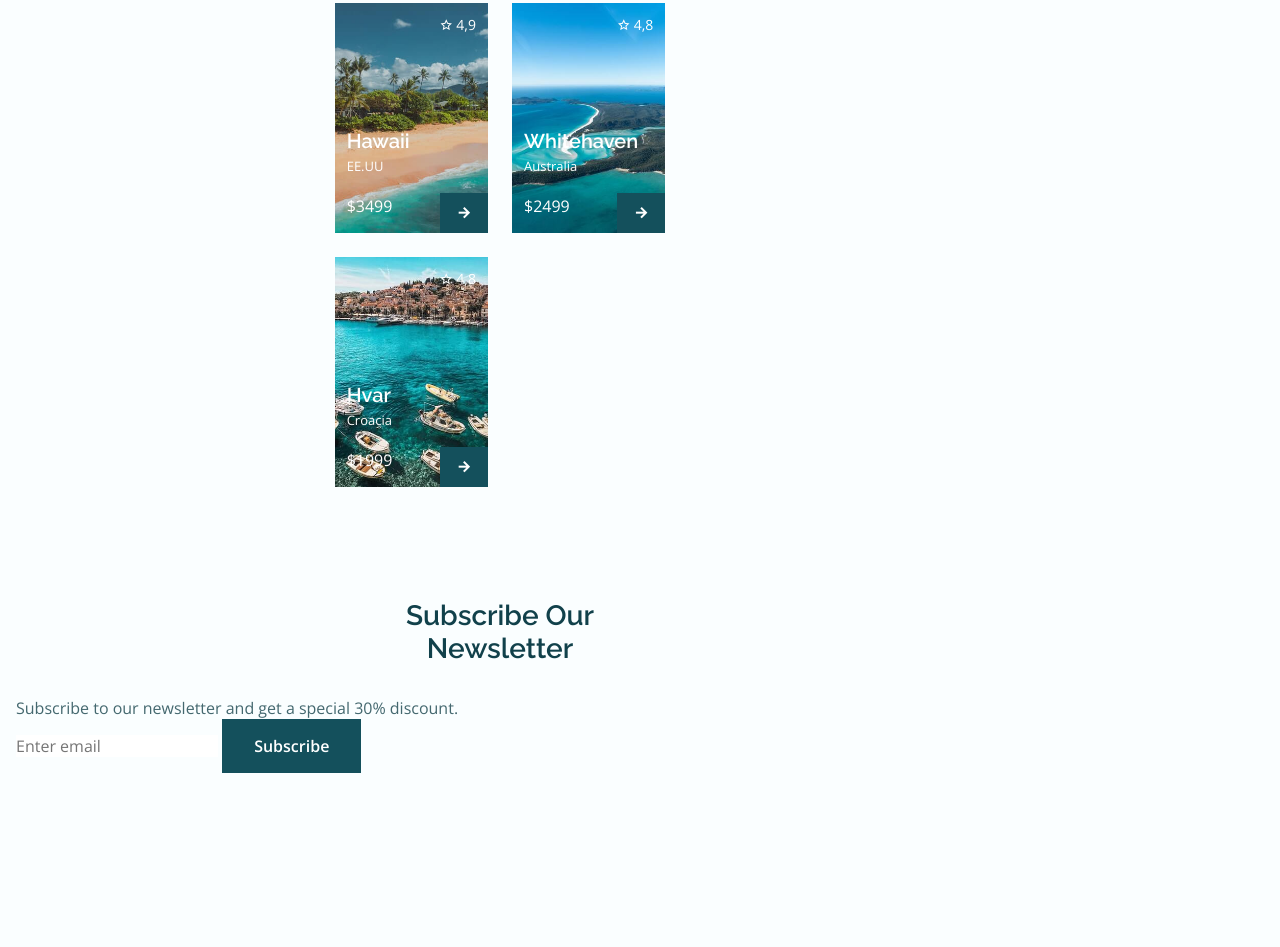
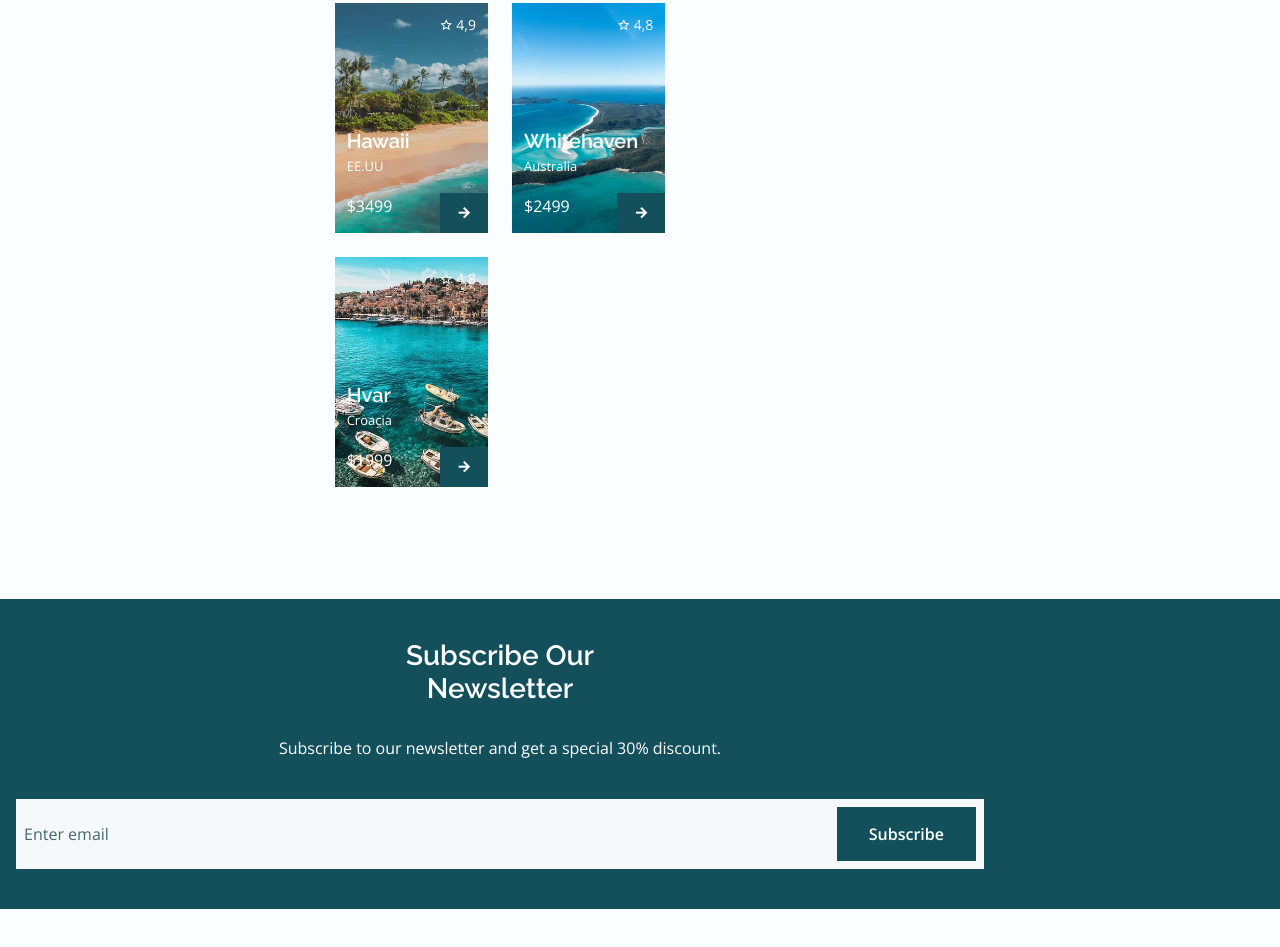
Before and after one commit to Sergey-Reshetnikov/travel-website, a plain HTML site: page index.html in a window 1280 px wide. Shown: the part 3315-4262 px from the top of the page. Before the commit the page ends 4128 px from the top, so only its background shows below. Drawn offline with nearby package versions, Linux system fonts and the light colour scheme.

Commit message:
style: finish styling the section subscribe

```diff
--- a/assets/css/style.css
+++ b/assets/css/style.css
@@ -614,3 +614,39 @@ button:hover {
 .place__card:hover .place__img {
   transform: var(--img-scale);
 }
+
+
+/* =========================================SUBSCRIBE========================== */
+
+.subscribe__bg {
+  background-color: var(--first-color-second);
+  padding: 2.5rem 0;
+}
+
+.subscribe__title,
+.subscribe__description {
+  color: var(--white-color);
+}
+
+.subscribe__description {
+  text-align: center;
+  margin-bottom: var(--mb-2-5);
+}
+
+.subscribe__form {
+  background-color: var(--input-color);
+  padding: .5rem;
+  display: flex;
+  justify-content: space-between;
+}
+
+.subscribe__input {
+  width: 70%;
+  padding-right: .5rem;
+  background-color: var(--input-color);
+  color: var(--text-color);
+}
+
+.subscribe__input::placeholder {
+  color: var(--text-color);
+}
```
